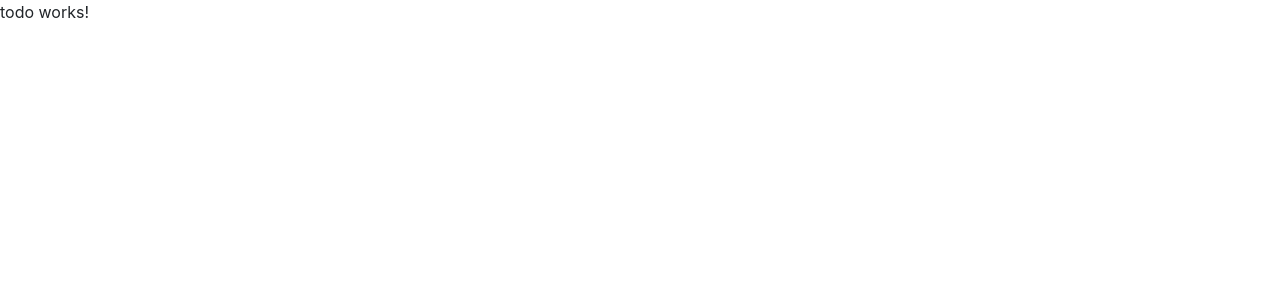
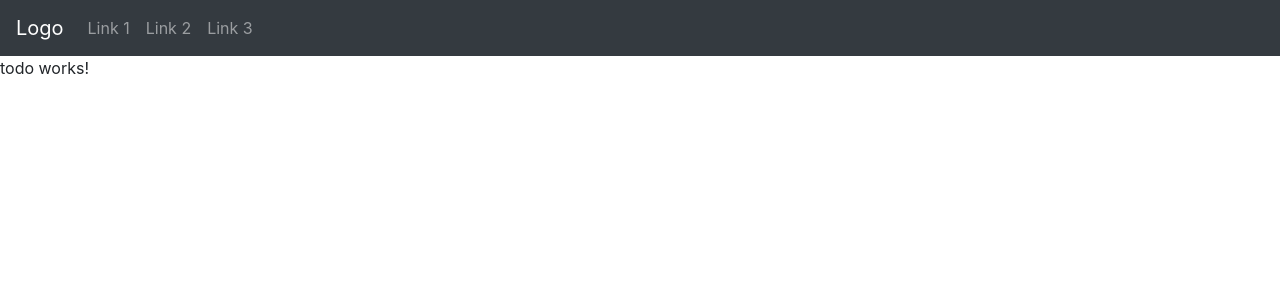
Before and after one commit to cgj1789/newdir, an Angular app: page /todo in a window 1280 px wide. Shown: the top 300 px of the page. Built offline with nearby package versions, Linux system fonts and the light colour scheme.

Commit message:
bootstrap 메뉴 구성

```diff
--- a/src/app/app.component.html
+++ b/src/app/app.component.html
@@ -1,4 +1,23 @@
+<nav class="navbar navbar-expand-sm bg-dark navbar-dark">
+  <!-- Brand/logo -->
+  <a class="navbar-brand" href="#">Logo</a>
+
+  <!-- Links -->
+  <ul class="navbar-nav">
+    <li class="nav-item">
+      <a class="nav-link" href="#">Link 1</a>
+    </li>
+    <li class="nav-item">
+      <a class="nav-link" href="#">Link 2</a>
+    </li>
+    <li class="nav-item">
+      <a class="nav-link" href="#">Link 3</a>
+    </li>
+  </ul>
+</nav>
+
 <router-outlet></router-outlet>
+
 <!--<app-heroes></app-heroes>-->
 
 <!--<app-votetaker></app-votetaker>-->
```
